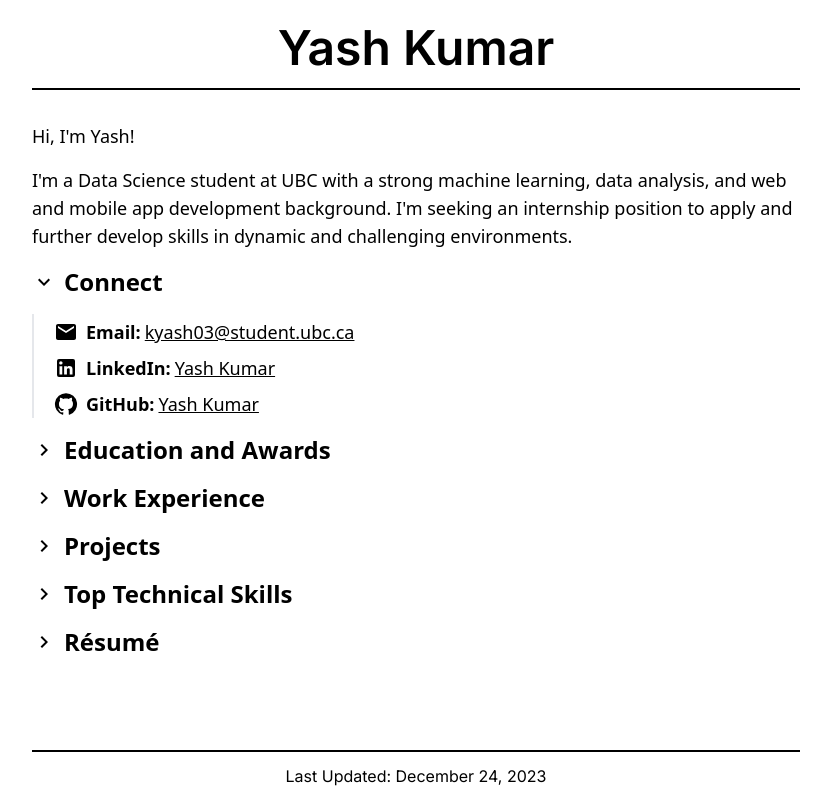
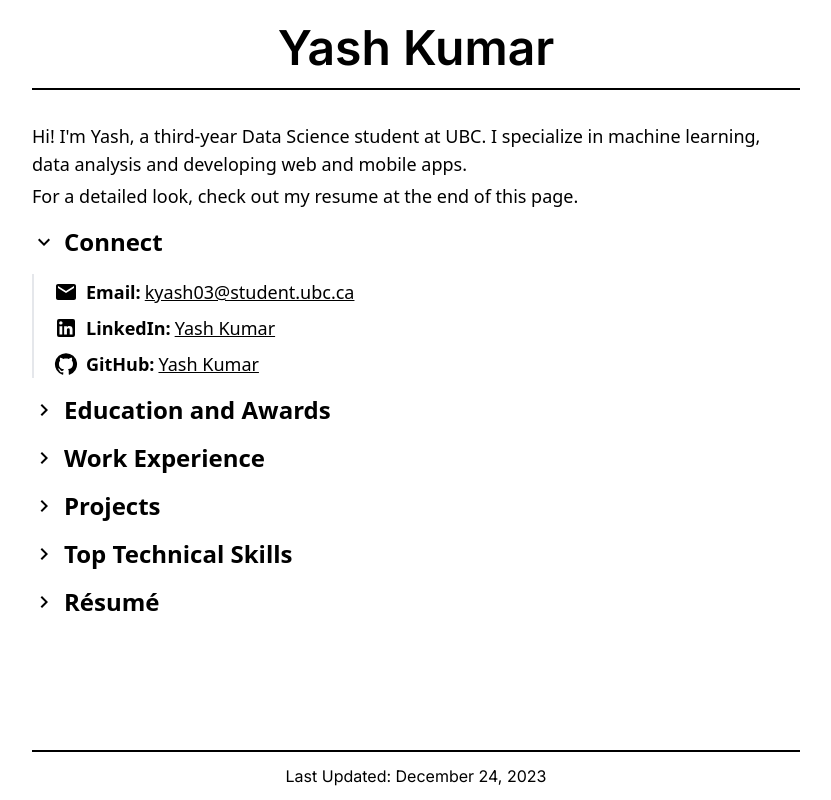
Before and after one commit to KYash03/PersonalWebsite, a Next.js app: page / in a window 1280 px wide. Shown: the whole page, without its empty margins (224-1055 px from the left). Built offline with nearby package versions, Linux system fonts and the light colour scheme.

Commit message:
added intro

```diff
--- a/app/components/Intro.tsx
+++ b/app/components/Intro.tsx
@@ -1,13 +1,12 @@
 export default function Intro() {
   return (
-    <>
-      <p>Hi, I&apos;m Yash!</p>
-      <p>
-        I&apos;m a Data Science student at UBC with a strong machine learning,
-        data analysis, and web and mobile app development background. I&apos;m
-        seeking an internship position to apply and further develop skills in
-        dynamic and challenging environments.
+    <div>
+      <p className="mb-1">
+        Hi! I&apos;m Yash, a third-year Data Science student at UBC. I
+        specialize in machine learning, data analysis and developing web and
+        mobile apps.
       </p>
-    </>
+      <p>For a detailed look, check out my resume at the end of this page.</p>
+    </div>
   );
 }
```
